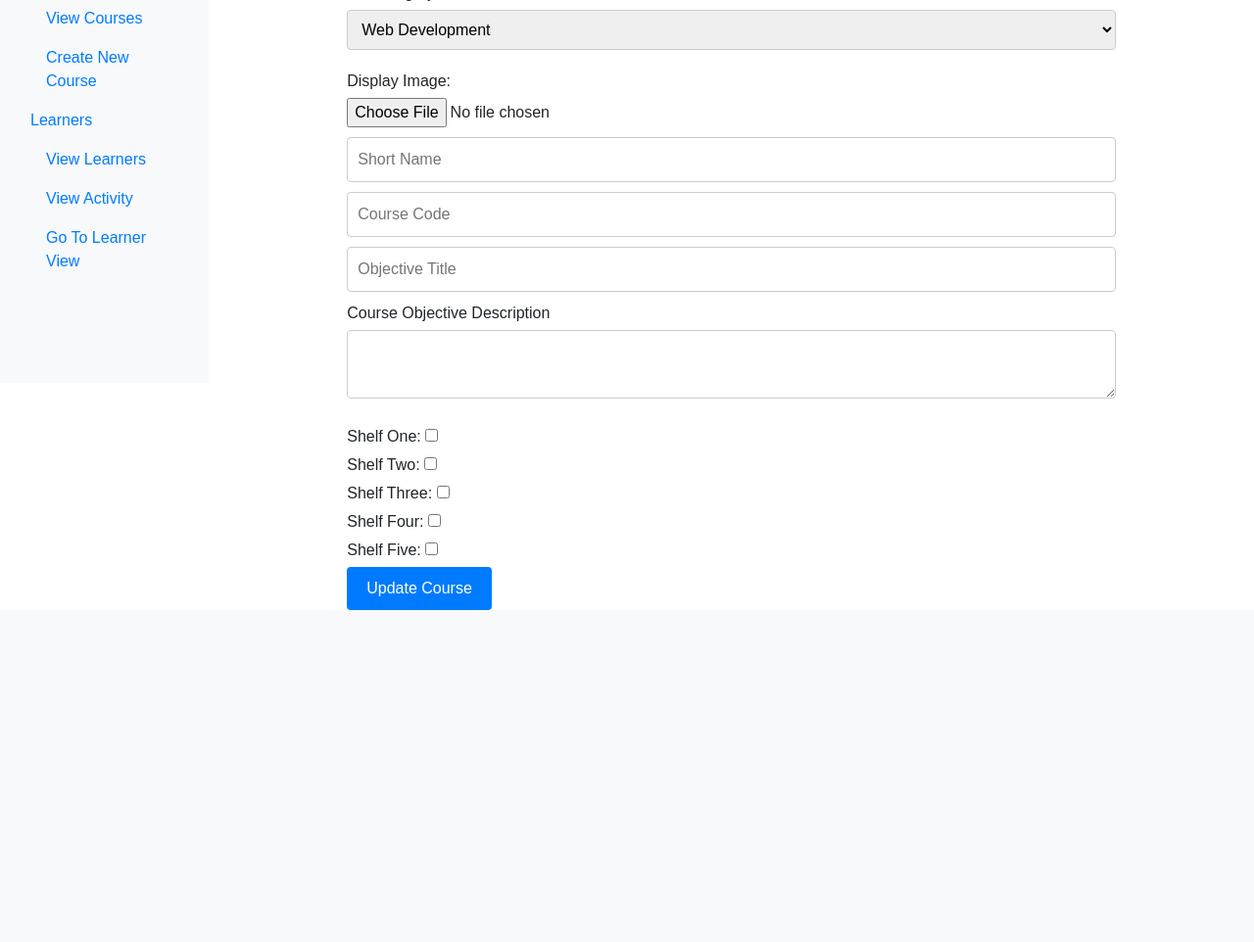
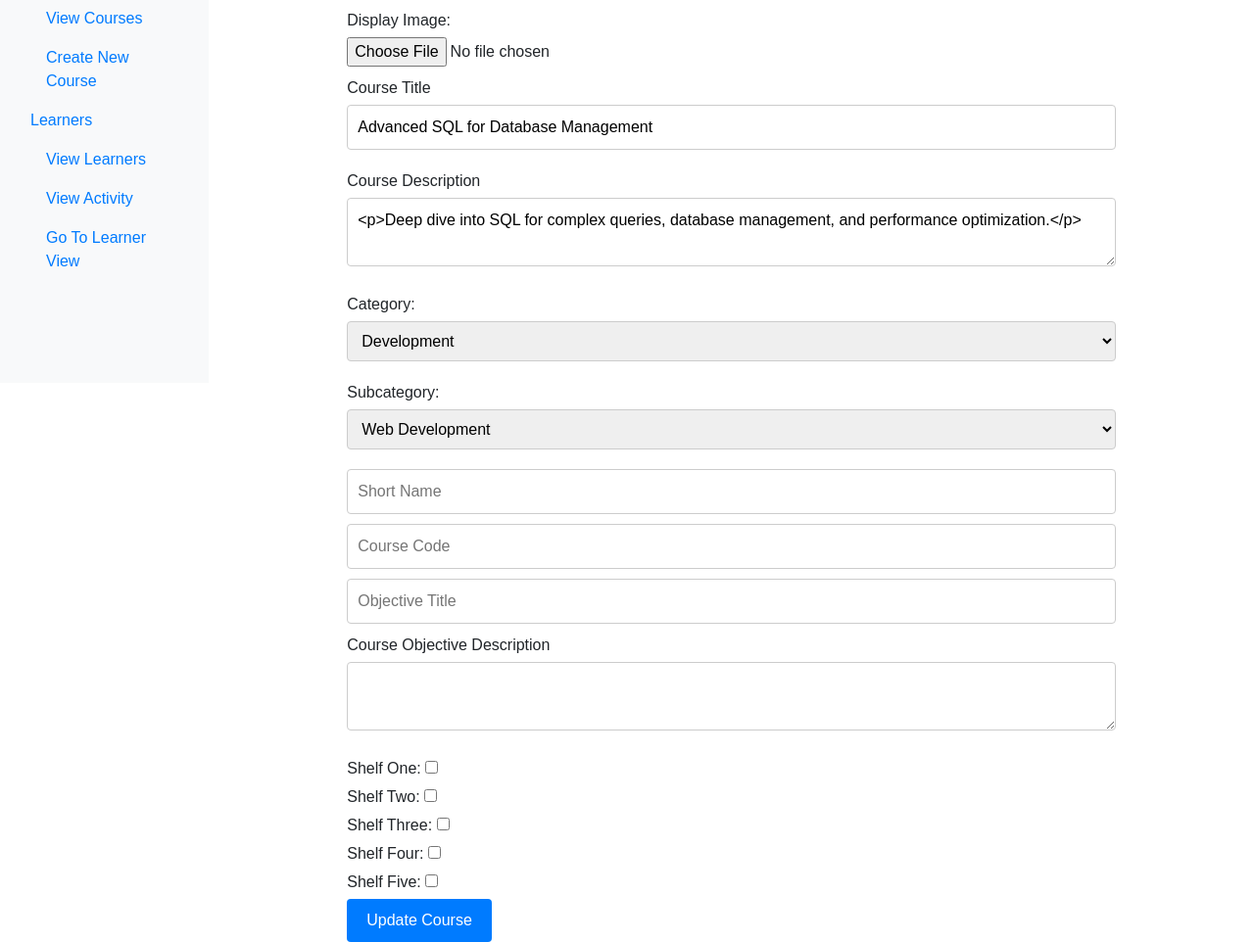
Before and after one commit to dibyendutapadar/LMS, a Flask app: page /update_course/1 in a window 1280 px wide. Shown: the part 479-1441 px from the top of the page at 98% size. Before the commit the page ends 1102 px from the top, so only its background shows below. Run offline with Flask 3, Linux system fonts and the light colour scheme; data comes from the database, SQL or seed files in the repository; both versions use the stored data as it was after the commit; some libraries are stand-ins or nearby versions.

Commit message:
mac 20-12 9:01pm

```diff
--- a/app.py
+++ b/app.py
@@ -267,7 +267,6 @@ def create_new_course():
         is_shelf_four = 'is_shelf_four' in request.form
         is_shelf_five = 'is_shelf_five' in request.form
 
-        print(is_shelf_one)
 
         file = request.files['course_display_image']
 
@@ -298,12 +297,31 @@ def update_course(course_id):
     course = Course.query.get_or_404(course_id)
 
     if request.method == 'POST':
-        course.id = request.form ['id']
         course.title = request.form['courseTitle']
         course.description = request.form['courseDescription']
         course.category = request.form['courseCategory']
         course.sub_category = request.form['courseSubCategory']
-        # ... handle other fields similarly
+        course.course_short_name = request.form['course_short_name']
+        course.course_code = request.form['course_code']
+        course.course_objective_title = request.form['course_objective_title']
+        course.course_objective_description = request.form['course_objective_description']
+        course.is_shelf_one = 'is_shelf_one' in request.form
+        course.is_shelf_two = 'is_shelf_two' in request.form
+        course.is_shelf_three = 'is_shelf_three' in request.form
+        course.is_shelf_four = 'is_shelf_four' in request.form
+        course.is_shelf_five = 'is_shelf_five' in request.form
+
+        file = request.files['course_display_image']
+
+        if file:
+            filename = secure_filename(file.filename)
+            file_path = os.path.join(app.config['UPLOAD_FOLDER'], filename)
+            file.save(file_path)
+        else:
+            file_path = ''
+
+        course.course_display_image=file_path
+
 
         db.session.commit()
         return redirect(url_for('edit_course', course_id=course_id)) # Redirect to another page after update
--- a/templates/course_page.html
+++ b/templates/course_page.html
@@ -40,7 +40,7 @@
 {% block content %}
 <div class="course-header">
     <h1>{{ course.title }}</h1>
-    <p>{{ course.description }}</p>
+    <p>{{ course.description | safe}} </p>
     <h5>Category: {{ course.category }}</h5>
     <h6>Sub-Category: {{ course.sub_category }}</h6>
     {% if user_enrolled %}
--- a/templates/update_course.html
+++ b/templates/update_course.html
@@ -54,10 +54,18 @@
 {% block content %}
 <div class="container">
     <h1>Update Course</h1>
-    <form action="{{ url_for('update_course', course_id=1) }}" method="post" enctype="multipart/form-data">
+    <form action="{{ url_for('update_course', course_id=course.id) }}" method="post" enctype="multipart/form-data">
         <input type="hidden" name="id" value="{{ course.id }}">
         <div>
-            <label for="courseTitle"></label>
+            <label for="preview"></label>
+            <div class="file_preview" style="width: 20%; height: auto; object-fit:cover"><img src="/{{course.course_display_image}}"></div>
+        </div>
+        <div>
+            <label for="displayImage">Display Image:</label>
+            <input type="file" name="course_display_image" accept="image/*">
+        </div>
+        <div>
+            <label for="courseTitle">Course Title</label>
             <input type="text" id="courseTitle" name="courseTitle" value="{{course.title}}" required>
         </div>
         <div>
@@ -77,10 +85,7 @@
             <label for="courseSubCategory">Subcategory:</label>
             <select id="courseSubCategory" name="courseSubCategory" value="{{course.sub_category}}"></select>
         </div>
-        <div>
-            <label for="displayImage">Display Image:</label>
-            <input type="file" name="course_display_image" accept="image/*">
-        </div>
+
 
         <input type="text" name="course_short_name" id="course_short_name" placeholder="Short Name">
         <input type="text" name="course_code" id="course_code" placeholder="Course Code">
```
Also changed, not shown: templates/edit_course.html (+6 -1 lines), templates/learner_home.html (+52 -2 lines), instance/LMS.db, static/uploads/DALLE_2023-12-20_20.02.57_-_An_image_representing_a_course_on_AI_Fundamentals__An_Introduction._Visualize_a_classroom_with_diverse_students_learning_basic_AI_concepts_with_a_l.png (added), static/uploads/DALLE_2023-12-20_20.19.10_-_An_image_for_a_course_titled_Python_for_AI_Development._Depict_a_modern_computer_lab_with_students_coding_in_Python_on_their_laptops_surrounded_by_.png (added), static/uploads/DALLE_2023-12-20_20.19.13_-_An_image_for_Machine_Learning_for_Data_Science._Depict_a_data_science_lab_with_diverse_individuals_analyzing_data_on_screens_with_charts_and_machin.png (added), static/uploads/DALLE_2023-12-20_20.19.16_-_An_image_for_the_course_AI_in_Business__Strategies_and_Ethics._Show_a_modern_business_meeting_room_with_professionals_discussing_AI_strategies_with.png (added), 4 other files.
